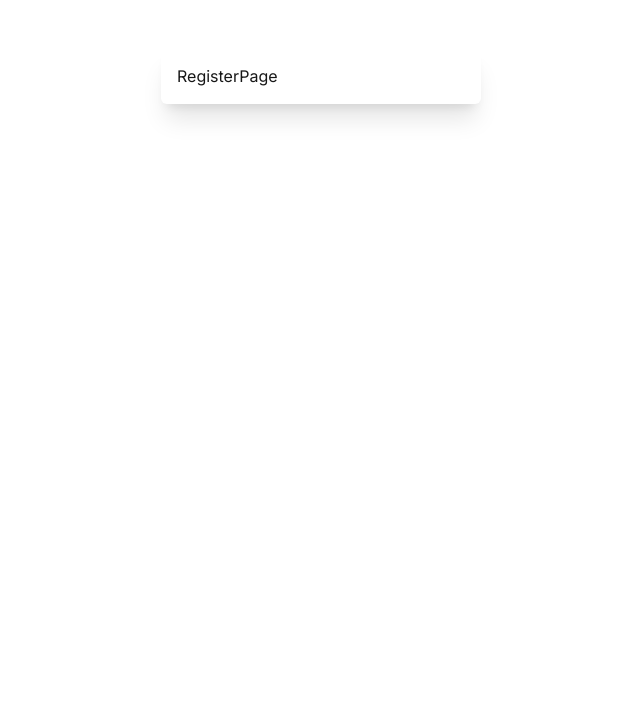
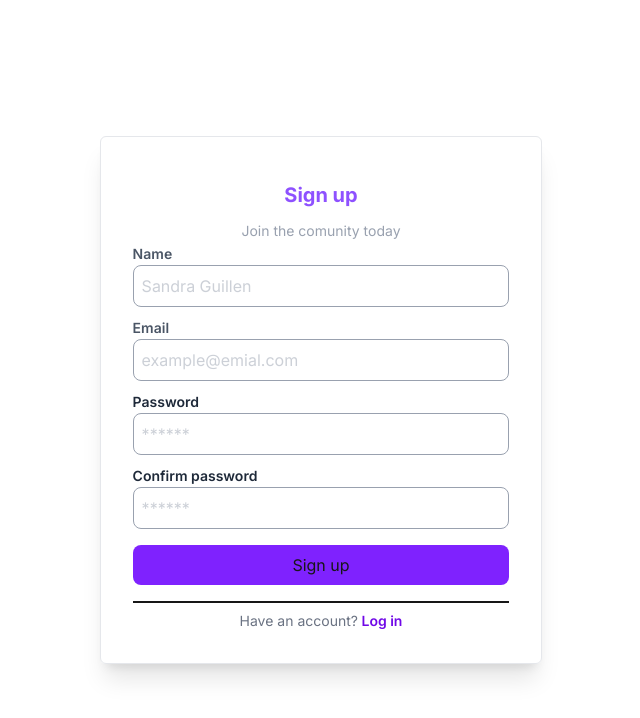
Before and after one commit to HLena/lapakbaju-store, a Next.js app: page /auth/register in a window 1280 px wide. Shown: the top 718 px of the page, without its empty margins (319-959 px from the left). Built offline with nearby package versions, Linux system fonts and the light colour scheme.

Commit message:
update auth pages design

```diff
--- a/src/app/auth/layout.tsx
+++ b/src/app/auth/layout.tsx
@@ -1,10 +1,8 @@
 
 const AuthLayout = ({children}: {children: React.ReactNode}) => {
   return (
-    <div className="bg-white h-screen py-12">
-      <div className="rounded-md m-auto w-80 p-4 shadow-xl">
-        { children }
-      </div>
+    <div className="bg-white h-screen flex justify-center">
+      { children }
     </div>
   )
 }
--- a/src/app/auth/login/page.tsx
+++ b/src/app/auth/login/page.tsx
@@ -1,7 +1,33 @@
+import Link from "next/link"
 
 const LoginPage = () => {
   return (
-    <div>LoginPage</div>
+    <div className="rounded-md m-auto my-auto border border-gray-200 p-8 lg:shadow-xl ">
+      <h1 className="text-violet-500 font-bold text-xl text-center my-3">Log in</h1>
+      <p className="text-gray-400 text-center text-sm">Join the comunity today</p>
+      <form className="flex flex-col gap-2">
+        <div>
+          <label className="text-gray-600 font-semibold text-sm">Email</label>
+          <input type="text" className="border w-full rounded-lg p-2 border-gray-400 outline-0 text-gray-400" placeholder="example@emial.com" />
+        </div>
+        <div>
+          <label className="text-gray-800 font-semibold text-sm">Password</label>
+          <input type="text" className="border w-full rounded-lg p-2 border-gray-400 outline-0 text-gray-400" placeholder="******" />
+        </div>
+        <Link href={''} className="text-end text-violet-600 text-xs font-semibold">
+          Forget Password?
+        </Link>
+        <button className="bg-violet-600 w-full rounded-lg p-2 my-2">Sign in</button>
+
+        <div className="border"/>
+
+        <p className="text-center text-sm text-gray-500">
+          Don't have an account?
+          <Link href="/auth/register" className="text-violet-700 font-semibold"> Sing up</Link>
+        </p>
+
+      </form>
+    </div>
   )
 }
 
--- a/src/app/auth/register/page.tsx
+++ b/src/app/auth/register/page.tsx
@@ -1,7 +1,42 @@
+import Link from "next/link"
 
 const RegisterPage = () => {
   return (
-    <div>RegisterPage</div>
+    <div className="rounded-md m-auto my-auto border border-gray-200 p-8 lg:shadow-xl">
+      <h1 className="text-violet-500 font-bold text-xl text-center my-3">Sign up</h1>
+      <p className="text-gray-400 text-center text-sm">Join the comunity today</p>
+      <form className="flex flex-col gap-2">
+        <div>
+          <label className="text-gray-600 font-semibold text-sm">Name</label>
+          <input type="text" className="border text-gray-400 outline-0 w-full rounded-lg p-2" placeholder="Sandra Guillen" />
+        </div>
+        <div>
+          <label className="text-gray-600 font-semibold text-sm">Email</label>
+          <input type="text" className="border text-gray-400 outline-0 w-full rounded-lg p-2" placeholder="example@emial.com" />
+        </div>
+
+        <div>
+          <label className="text-gray-800 font-semibold text-sm">Password</label>
+          <input type="text" className="border text-gray-400 outline-0 w-full rounded-lg p-2" placeholder="******" />
+        </div>
+
+        <div>
+          <label className="text-gray-800 font-semibold text-sm">Confirm password</label>
+          <input type="text" className="border text-gray-400 outline-0 w-full rounded-lg p-2" placeholder="******" />
+        </div>
+
+        <button className="bg-violet-600 outline-0 w-full rounded-lg p-2 my-2">Sign up</button>
+
+        <div className="border"/>
+
+        <p className="text-center text-sm text-gray-500">
+          Have an account?
+          <Link href="/auth/login" className="text-violet-700 font-semibold"> Log in</Link>
+        </p>
+
+
+      </form>
+    </div>
   )
 }
 
```
